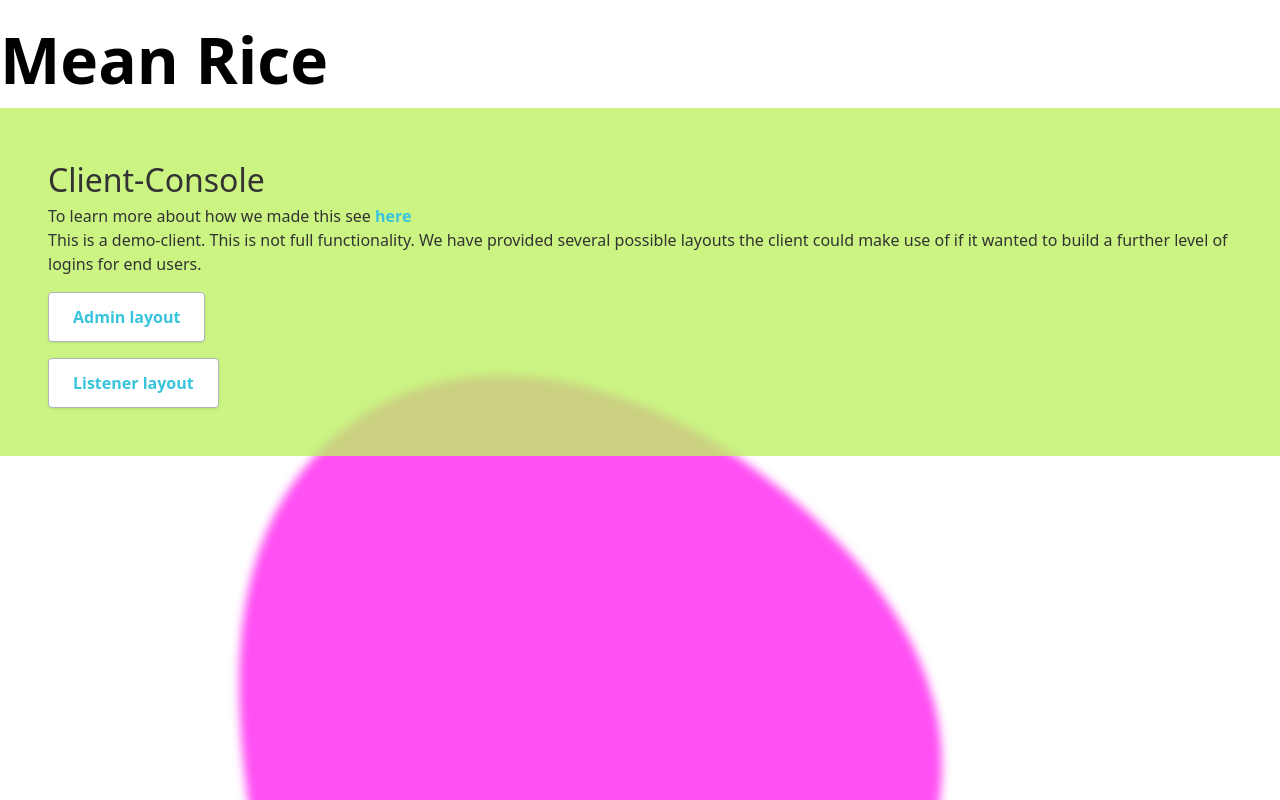
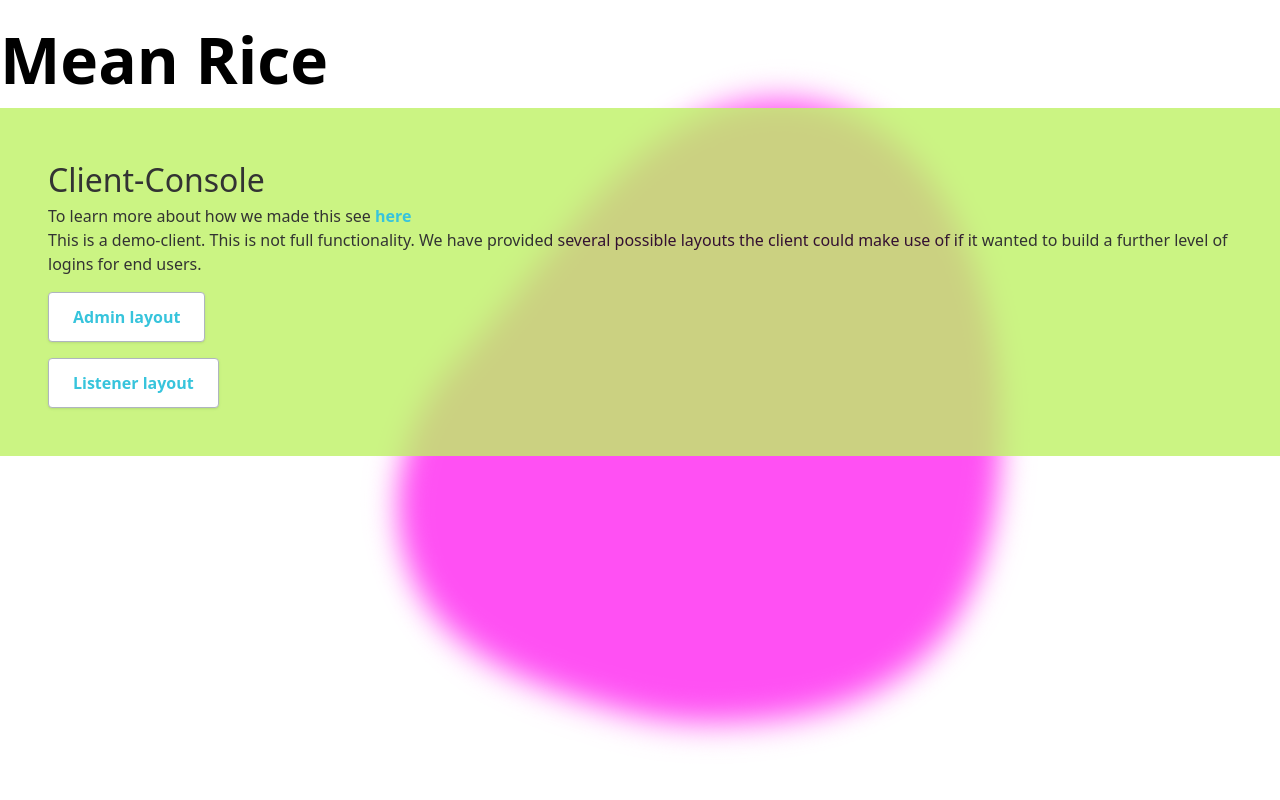
Before and after one commit to J-Rebs/Mean-Rice, a SvelteKit app: page / in a window 1280 px wide. Shown: the top 800 px of the page. Built offline with nearby package versions, Linux system fonts and the light colour scheme; no server answers.

Commit message:
better blob

```diff
--- a/src/routes/+page.svelte
+++ b/src/routes/+page.svelte
@@ -16,7 +16,7 @@
   });
 </script>
 
-<div class="bg-lime-300 px-6 py-6 opacity-80 hover:opacity-100">
+<div class="bg-lime-300 px-6 py-6 opacity-80 hover:opacity-100 transition-opacity">
   <h2 class="text-lg">Client-Console</h2>
 
   <h3>
@@ -35,7 +35,7 @@
   <ul class="opacity-100">
     <li class="my-3">
       <button
-        class="bg-white hover:bg-gray-100 text-gray-800 font-semibold py-2 px-4 border border-gray-400 rounded shadow "
+        class="transition ease-in-out delay-10 hover:-translate-y-1 hover:scale-110 hover:bg-indigo-500 duration-300 bg-white hover:bg-gray-100 text-gray-800 font-semibold py-2 px-4 border border-gray-400 rounded shadow"
         ><a class="text-cyan-500 font-bold" href="/admin">Admin layout</a
         ></button
       >
@@ -43,7 +43,7 @@
 
     <li>
       <button
-        class="bg-white hover:bg-gray-100 text-gray-800 font-semibold py-2 px-4 border border-gray-400 rounded shadow"
+        class="transition ease-in-out delay-10 hover:-translate-y-1 hover:scale-110 hover:bg-indigo-500 duration-300 bg-white hover:bg-gray-100 text-gray-800 font-semibold py-2 px-4 border border-gray-400 rounded shadow"
         ><a class="text-cyan-500 font-bold" href="/admin" /><a
           class="text-cyan-500 font-bold"
           href="/listener">Listener layout</a
@@ -52,7 +52,7 @@
     </li>
   </ul>
 </div>
-<div class="blob blur-sm">
+<div class="blob blur-lg">
   <!-- This SVG is from https://codepen.io/Ali_Farooq_/pen/gKOJqx -->
   <svg
     xmlns:xlink="http://www.w3.org/1999/xlink"
@@ -75,7 +75,7 @@
     fill: #ff50f3;
     width: 50vmax;
     z-index: -1;
-    animation: move 3s ease-in-out infinite;
+    animation: move 30s ease-in-out infinite;
     transform-origin: 50% 50%;
   }
 
```
